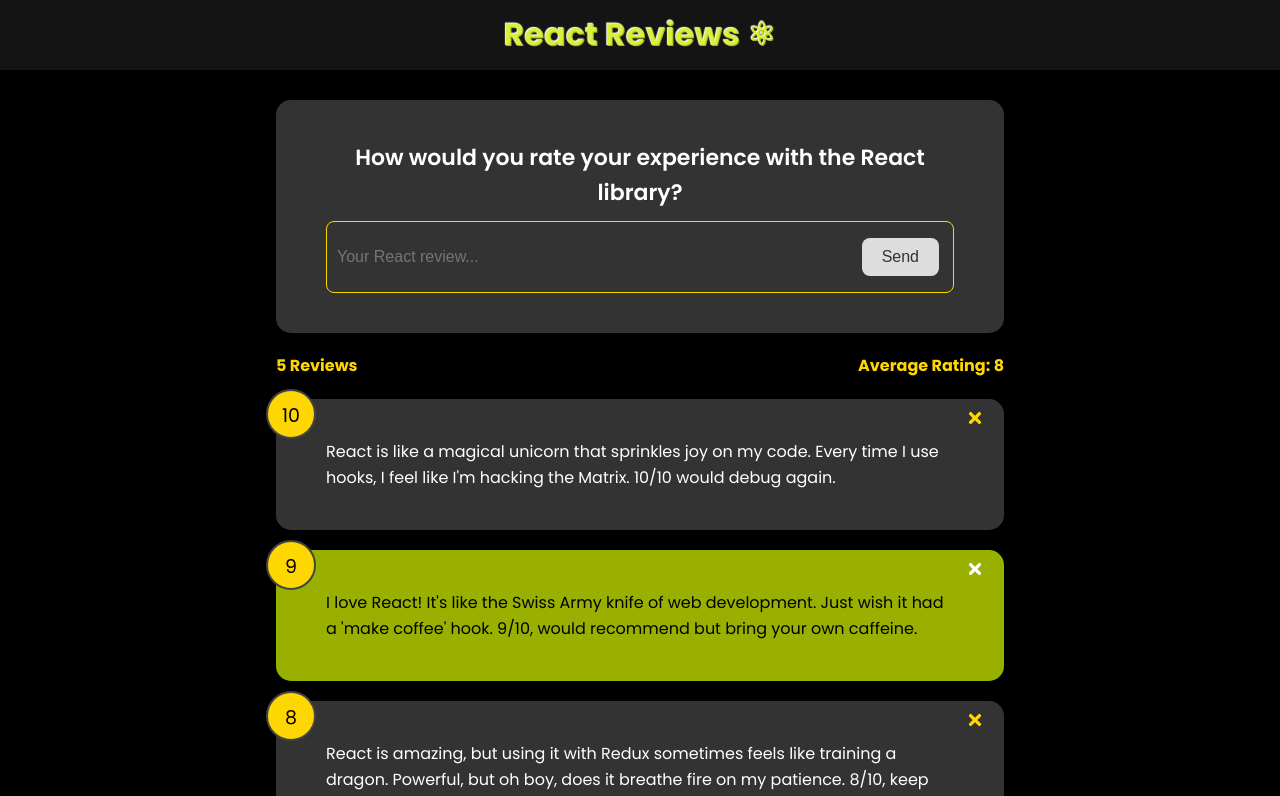
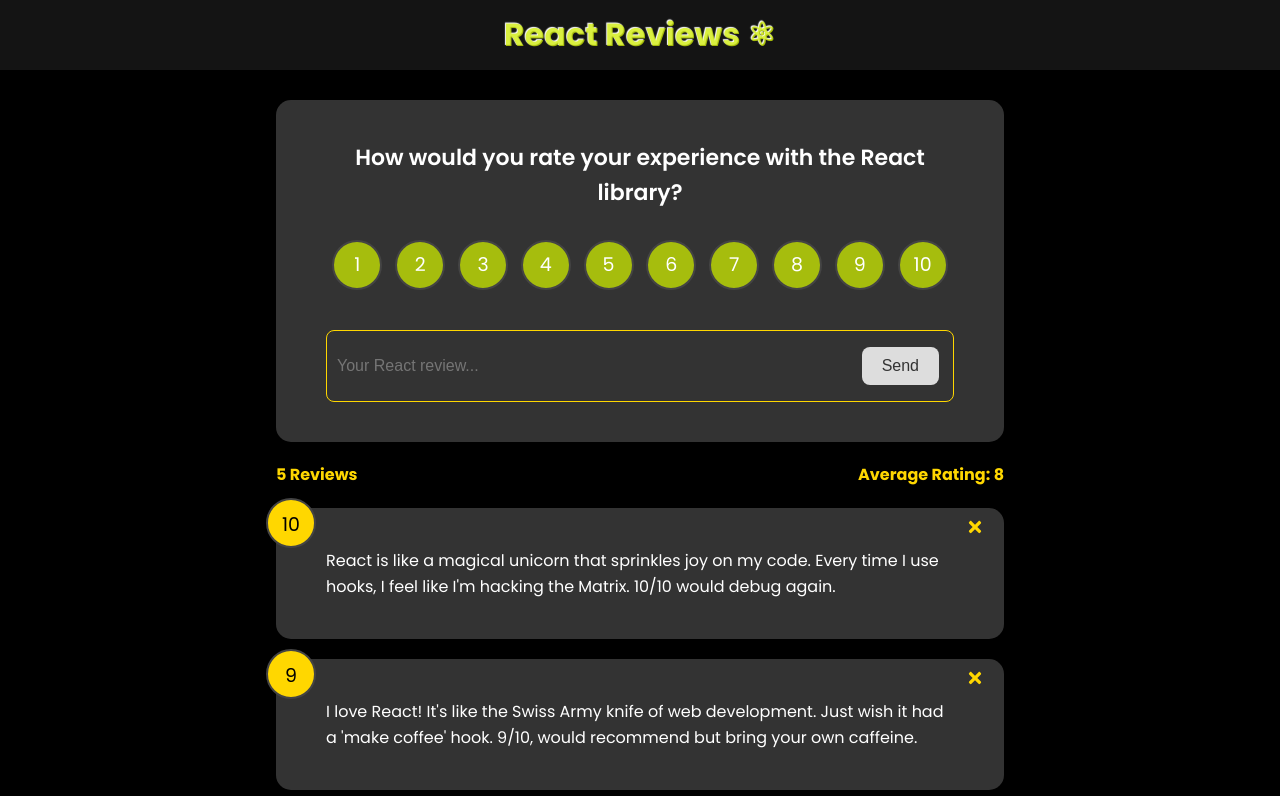
Before and after one commit to steven-oehley/ReactReview, a React (Create React App) app: page / in a window 1280 px wide. Shown: the top 796 px of the page. Built offline with nearby package versions, Linux system fonts and the light colour scheme.

Commit message:
changed ids to use uuid

```diff
--- a/package.json
+++ b/package.json
@@ -10,6 +10,7 @@
     "react-dom": "^18.3.1",
     "react-icons": "^5.2.1",
     "react-scripts": "5.0.1",
+    "uuid": "^10.0.0",
     "web-vitals": "^2.1.4"
   },
   "scripts": {
--- a/src/App.jsx
+++ b/src/App.jsx
@@ -38,7 +38,7 @@
     <>
       <Header />
       <div className="container">
-        <FeedbackForm />
+        <FeedbackForm setFeedback={setFeedback} />
         <FeedbackStats feedbackData={feedback} />
         <FeedbackList
           feedbackData={feedback}
--- a/src/components/FeedbackForm.jsx
+++ b/src/components/FeedbackForm.jsx
@@ -1,19 +1,44 @@
 import { useState } from "react";
+
+import { v4 as uuidv4 } from "uuid";
+
 import Card from "./shared/Card";
 import Button from "./shared/Button";
+import RatingSelect from "./RatingSelect";
 
-const FeedbackForm = () => {
+const FeedbackForm = ({ setFeedback }) => {
   const [text, setText] = useState("");
+  const [selectedRating, setSelectedRating] = useState(0);
 
   const handleSubmit = (e) => {
+    // preventDefault on submit
     e.preventDefault();
+
+    // create new feedback item
+    const newFeedback = {
+      id: uuidv4(),
+      rating: selectedRating,
+      text: text,
+    };
+
+    //set new feedback
+    setFeedback((prev) => [...prev, newFeedback]);
+
+    // Reset after submission
+    setText(""); // Clear the text input after submission
+    setSelectedRating(0); // Clear the rating after submission
   };
 
   const handleChange = (e) => {
     setText(e.target.value);
   };
 
-  const btnDisabled = text.length === 0;
+  const requiredReviewLength = 50;
+  const btnDisabled =
+    text.trim().length < requiredReviewLength || selectedRating === 0;
+  const showTextAlert =
+    text.trim().length >= 1 && text.trim().length < requiredReviewLength;
+  const showRatingAlert = text.trim().length >= 1 && selectedRating === 0;
 
   return (
     <Card>
@@ -21,6 +46,10 @@
         <h2 style={{ marginBottom: "0.5em" }}>
           How would you rate your experience with the React library?
         </h2>
+        <RatingSelect
+          selectedRating={selectedRating}
+          setSelectedRating={setSelectedRating}
+        />
         <div className="input-group">
           <input
             type="text"
@@ -28,10 +57,19 @@
             value={text}
             onChange={handleChange}
           />
+
           <Button variant="primary" disabled={btnDisabled}>
             Send
           </Button>
         </div>
+        {showRatingAlert && (
+          <p className="alert">Please select a rating for your review</p>
+        )}
+        {showTextAlert && (
+          <p className="alert">
+            Review needs to be at least {requiredReviewLength} characters long
+          </p>
+        )}
       </form>
     </Card>
   );
--- /dev/null
+++ b/src/components/RatingSelect.jsx
@@ -0,0 +1,24 @@
+function RatingSelect({ selectedRating, setSelectedRating }) {
+  const handleChange = ({ target }) => {
+    setSelectedRating(+target.value);
+  };
+
+  return (
+    <ol className="rating">
+      {Array.from({ length: 10 }, (_, i) => (
+        <li key={`rating-${i + 1}`}>
+          <input
+            type="radio"
+            id={`num${i + 1}`}
+            name="rating"
+            value={i + 1}
+            onChange={handleChange}
+            checked={selectedRating === i + 1}
+          />
+          <label htmlFor={`num${i + 1}`}>{i + 1}</label>
+        </li>
+      ))}
+    </ol>
+  );
+}
+export default RatingSelect;
--- a/src/data/FeedbackData.js
+++ b/src/data/FeedbackData.js
@@ -1,26 +1,28 @@
+import { v4 as uuidv4 } from "uuid";
+
 const FeedbackData = [
   {
-    id: 1,
+    id: uuidv4(),
     rating: 10,
     text: "React is like a magical unicorn that sprinkles joy on my code. Every time I use hooks, I feel like I'm hacking the Matrix. 10/10 would debug again.",
   },
   {
-    id: 2,
+    id: uuidv4(),
     rating: 9,
     text: "I love React! It's like the Swiss Army knife of web development. Just wish it had a 'make coffee' hook. 9/10, would recommend but bring your own caffeine.",
   },
   {
-    id: 3,
+    id: uuidv4(),
     rating: 8,
     text: "React is amazing, but using it with Redux sometimes feels like training a dragon. Powerful, but oh boy, does it breathe fire on my patience. 8/10, keep your fire extinguisher handy.",
   },
   {
-    id: 4,
+    id: uuidv4(),
     rating: 7,
     text: "React is like a best friend who occasionally borrows your stuff and forgets to return it. Great to hang out with, but the missing pieces can drive you nuts. 7/10, still my buddy though.",
   },
   {
-    id: 5,
+    id: uuidv4(),
     rating: 6,
     text: "React and I have a love-hate relationship. It's like dating a supermodel who insists you learn quantum physics. 6/10, she's gorgeous but my brain hurts.",
   },
--- a/src/index.css
+++ b/src/index.css
@@ -57,12 +57,13 @@
   align-items: center;
   justify-content: space-around;
   margin: 30px 0 40px;
+  list-style: none;
 }
 
 .rating li,
 .num-display {
   position: relative;
-  background: #444;
+  background: rgba(205, 235, 0, 0.75);
   width: 50px;
   height: 50px;
   padding: 10px;
@@ -91,13 +92,17 @@
   color: #000;
 }
 
-[type="radio"] {
-  opacity: 0;
+input[type="radio"] {
+  display: none;
 }
 
-[type="radio"]:checked ~ label {
+input[type="radio"]:checked ~ label {
   background: #ffd700;
   color: #000;
+}
+
+input::marker {
+  display: none;
 }
 
 .input-group {
@@ -118,6 +123,15 @@
 
 input:focus {
   outline: none;
+}
+
+.alert {
+  font-size: 0.75rem;
+  text-align: left;
+  color: rgba(255, 0, 0, 0.95);
+  margin-top: 0.5rem;
+  font-weight: bold;
+  letter-spacing: 1.5px;
 }
 
 form button {
```
Also changed, not shown: 1 other file (tests, documents, lock files or other folders).
